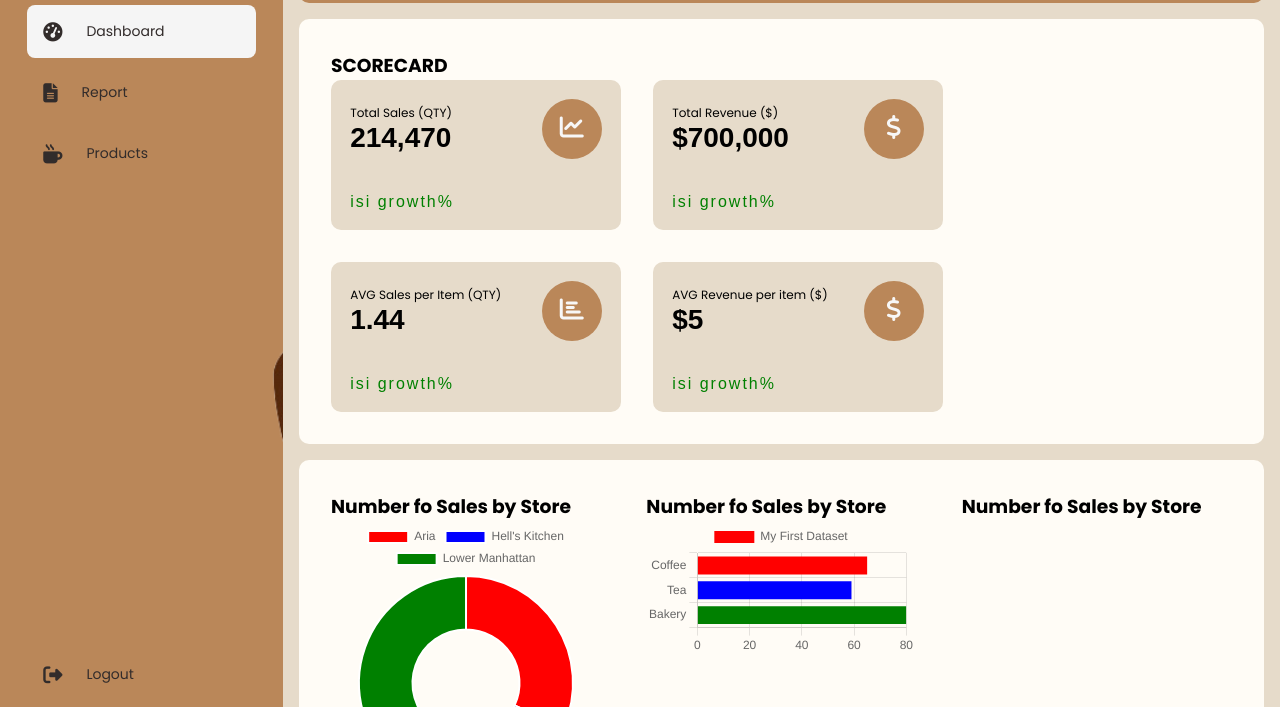
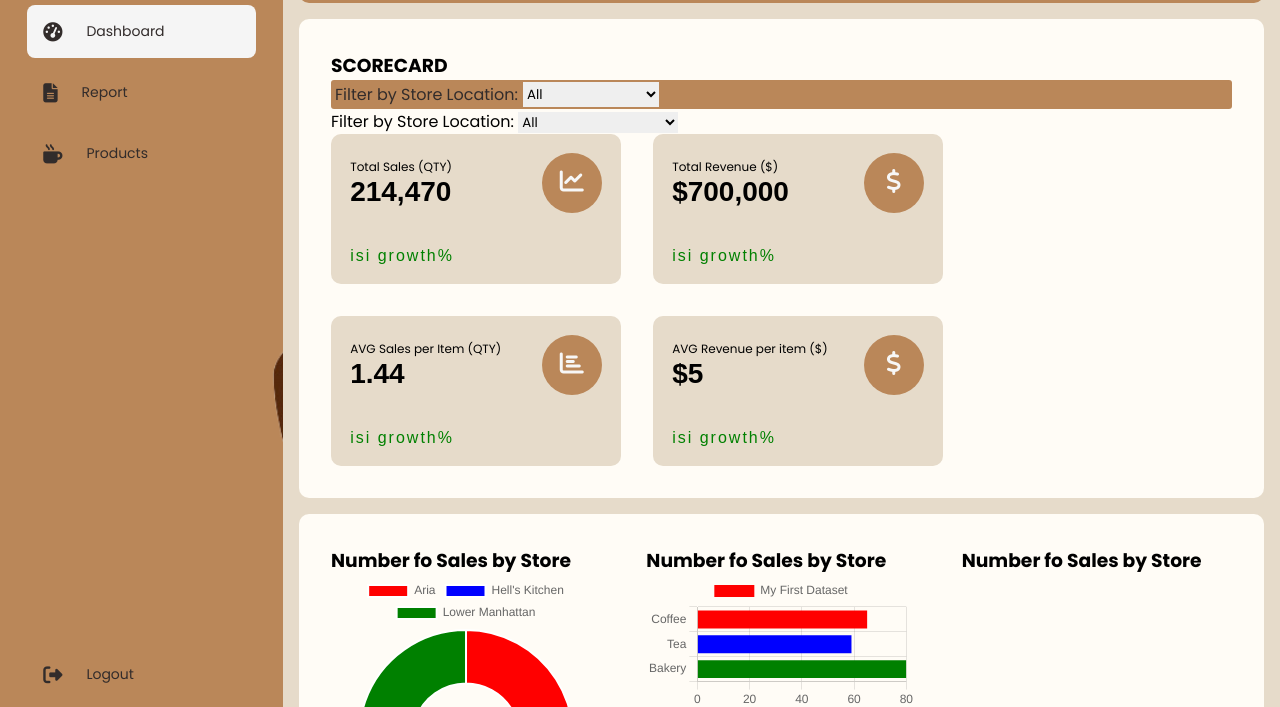
Before and after one commit to Kampus-Merdeka-Software-Engineering/km-feb24-jakarta-18, a plain HTML site: page dashboard.html in a window 1280 px wide. Shown: the part 93-800 px from the top of the page. Drawn offline with nearby package versions, Linux system fonts and the light colour scheme.

Commit message:
tambah filter di html

```diff
--- a/dashboard.html
+++ b/dashboard.html
@@ -56,9 +56,36 @@
                 <img src="assets/img/user.png" alt="">
             </div>
         </div>
+
         <!-- scorecard-content -->
         <div class="scorecard_container">
             <h3 class="main_title">SCORECARD</h3>
+            <!---filter Store Location-->
+            <div class="filter_store_location">
+                <label for="storeLocation">Filter by Store Location:</label>
+                <select id="storeLocation">
+                <option value="all">All</option>
+                <option value="Astoria">Astoria</option>
+                <option value="hellsKitchen">Hells Kitchen</option>
+                <option value="lowerManhattan">Lower Manhattan</option>
+                </select>
+            </div>
+            <!---filter Product Category-->
+            <div class="filter_product_category">
+                <label for="productCategory">Filter by Store Location:</label>
+                <select id="productCategory">
+                <option value="all">All</option>
+                <option value="coffee">Coffee</option>
+                <option value="tea">Tea</option>
+                <option value="bakery">Bakery</option>
+                <option value="drinkingChocolate">Drinking Chocolate</option>
+                <option value="flavours">Flavours</option>
+                <option value="coffeeBeans">Coffee Beans</option>
+                <option value="looseTea">Loose Tea</option>
+                <option value="branded">Branded</option>
+                <option value="packagedChocolate">Packaged Chocolate</option>
+                </select>
+            </div>
             <div class="scorecard_content">
                 <div class="scorecard">
                     <div class="scorecard_header">
--- a/style.css
+++ b/style.css
@@ -147,6 +147,16 @@ body{
     transform: scale(1.1);
 }
 
+.filter_store_location{
+    background-color: rgb(186,135,89);
+    border-radius: 3px;
+    color: rgb(50,44,43);
+    display: flex;
+    align-items: right;
+    gap: 5px;
+    padding: 2px 4px;
+
+}
 .scorecard_container{
     background-color:rgb(255, 252, 246);
     /* border-color: #f7f7f7; */
```
